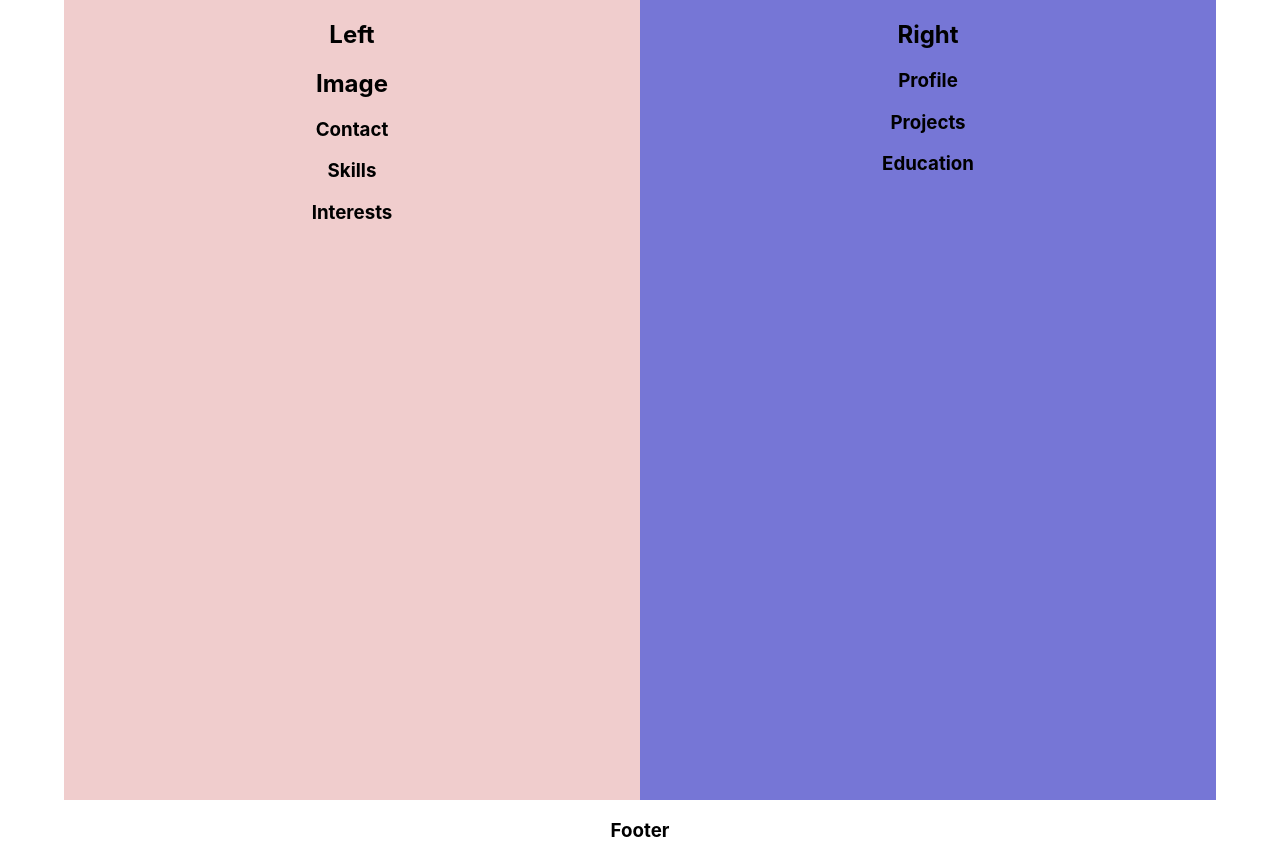
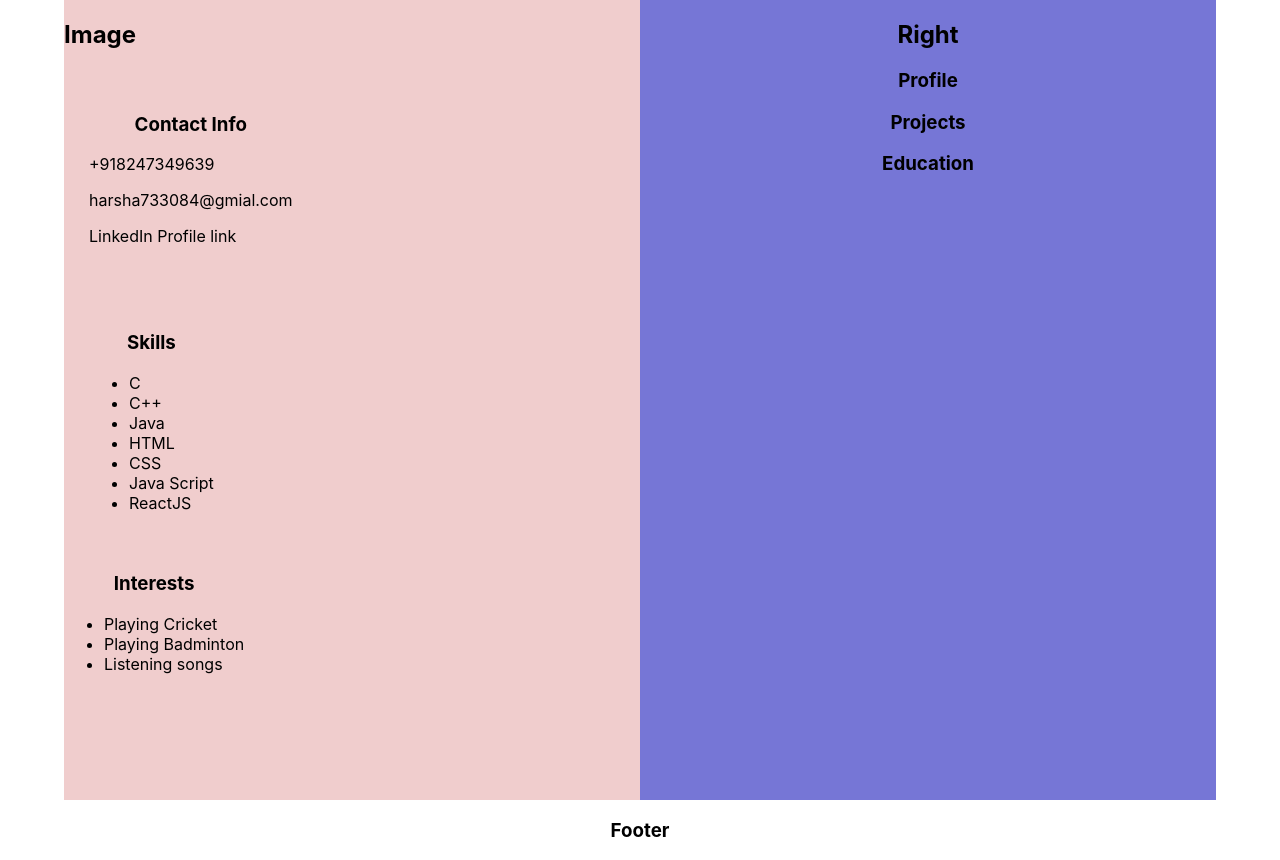
Before and after one commit to Harshahari1207/CV-Project, a React (Create React App) app: page / in a window 1280 px wide. Built offline with nearby package versions, Linux system fonts and the light colour scheme.

Commit message:
Simple Contact UI

```diff
--- a/src/App.css
+++ b/src/App.css
@@ -26,7 +26,15 @@
 .left{
   grid-template-columns: 1/2;
   background-color: var(--primary);
-
+  display: flex;
+  flex-direction: column;
+  align-items: flex-start;
+}
+.contact, .skills{
+  padding: calc(var(--pd)*5);
+}
+ul, p{
+  text-align: start;
 }
 
 .right{
--- a/src/components/Contact.js
+++ b/src/components/Contact.js
@@ -2,7 +2,15 @@ import React, {Component} from "react";
 
 class Contact extends Component{
     render(){
-        return <h3>Contact</h3>
+        return (
+            <div className="contact">
+                <h3>Contact Info</h3>
+                <p>+918247349639</p>
+                <p>harsha733084@gmial.com</p>
+                <p>LinkedIn Profile link</p>
+            </div>
+
+        )
     }
 }
 
--- a/src/components/Interests.js
+++ b/src/components/Interests.js
@@ -2,7 +2,16 @@ import React, {Component} from "react";
 
 class Interests extends Component{
     render(){
-        return <h3>Interests</h3>
+        return (
+            <div className="interests">
+                <h3>Interests</h3>
+                <ul>
+                    <li>Playing Cricket</li>
+                    <li>Playing Badminton </li>
+                    <li>Listening songs</li>
+                </ul>
+            </div>
+        )
     }
 }
 
--- a/src/components/Left.js
+++ b/src/components/Left.js
@@ -12,7 +12,7 @@ class Left extends Component {
   render() {
     return (
       <div className="left">
-        <h2>Left</h2>
+
         <div className="profileImg">
           <h2>Image</h2>
         </div>
--- a/src/components/Skills.js
+++ b/src/components/Skills.js
@@ -2,7 +2,20 @@ import React, { Component } from "react";
 
 class Skills extends Component {
   render() {
-    return <h3>Skills</h3>;
+    return (
+        <div className="skills">
+            <h3>Skills</h3>
+            <ul>
+                <li>C</li>
+                <li>C++</li>
+                <li>Java</li>
+                <li>HTML</li>
+                <li>CSS</li>
+                <li>Java Script</li>
+                <li>ReactJS</li>
+            </ul>
+        </div>
+    );
   }
 }
 
```
